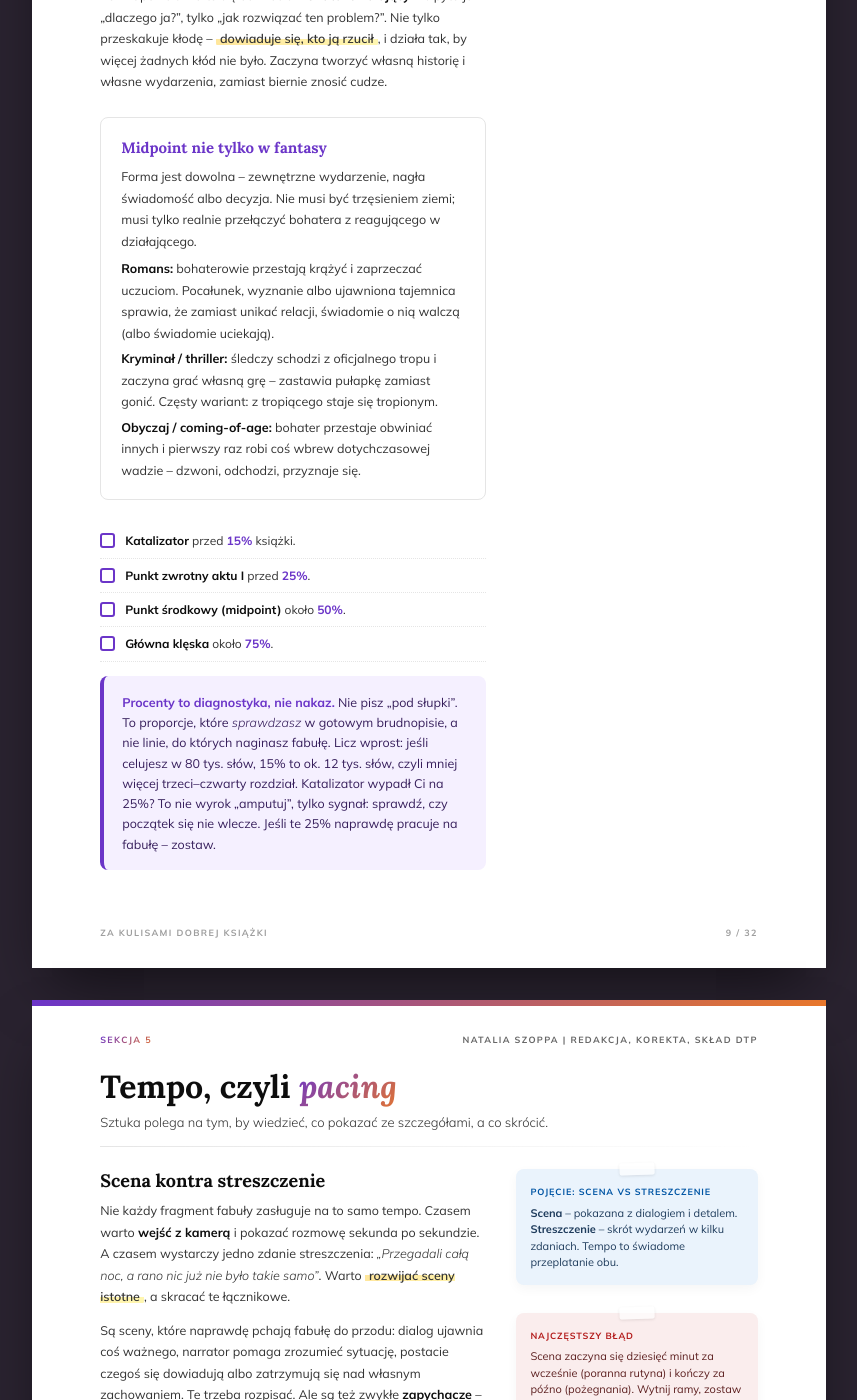
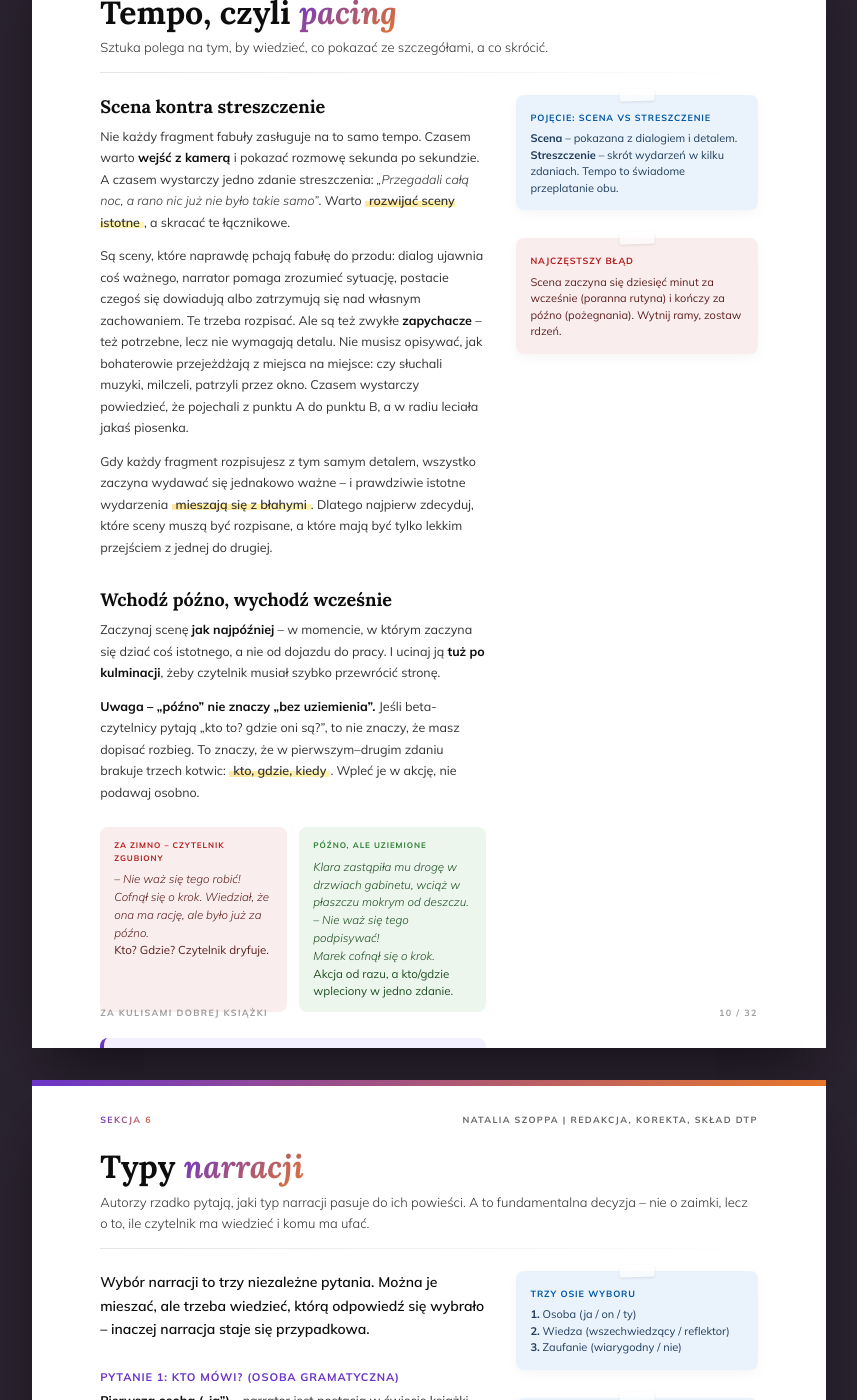
Before and after one commit to Bonnie00726/nataliaszoppa, a Jekyll site: the page Poradnik autora.html, which Jekyll copies as it is, in a window 1280 px wide and 1400 px high, scrolled down 10501 px. Shown: the whole window, without its empty margins (211-1068 px from the left). Built offline with Jekyll 4.4.1, drawn with Linux system fonts in a browser that asks for light colours; some of the changed text lies outside the part shown.

Commit message:
Update Poradnik autora.html

```diff
--- a/Poradnik autora.html
+++ b/Poradnik autora.html
@@ -47,10 +47,11 @@
   }
 
   /* ===================== STRONA (A4) ===================== */
+ /* ===================== STRONA (A4) ===================== */
   .page {
     width: 210mm;
-    min-height: 297mm;
-    height: auto;
+    height: 297mm; /* Zmiana z min-height na sztywną wysokość A4 */
+    max-height: 297mm;
     background: var(--paper);
     color: var(--ink);
     padding: 18mm 18mm 16mm;
@@ -58,8 +59,11 @@
     box-shadow: 0 30px 60px -20px rgba(0,0,0,.6);
     page-break-after: always;
     break-after: page;
+    page-break-inside: avoid; /* Zapobiega łamaniu strony w środku sekcji */
+    break-inside: avoid;
     display: flex;
     flex-direction: column;
+    overflow: hidden; /* Gwarantuje, że strona nie rozciągnie się w dół */
   }
   .page::before {
     content: '';
@@ -263,12 +267,36 @@
   .workflow.compact .wf-body p { font-size: 11px; line-height: 1.45; }
   .wf-tag { display: inline-block; font-family: var(--sans); font-size: 8px; font-weight: 800; letter-spacing: 0.1em; text-transform: uppercase; color: var(--grad-start); margin-left: 6px; vertical-align: middle; }
 
-  @page { size: A4; margin: 0; }
+ @page {
+    size: A4;
+    margin: 0; /* Wyłączamy marginesy przeglądarki, używamy paddingu z .page */
+  }
+
   @media print {
-    html, body { background: #fff; }
+    html, body {
+      background: #fff;
+      width: 100%;
+      height: 100%;
+      margin: 0;
+      padding: 0;
+    }
     .doc { padding: 0; gap: 0; }
-    .page { box-shadow: none; margin: 0; -webkit-print-color-adjust: exact; print-color-adjust: exact; }
-    .grad-type { background: none !important; -webkit-text-fill-color: var(--grad-start) !important; color: var(--grad-start) !important; background-clip: initial !important; }
+    .page {
+      box-shadow: none;
+      margin: 0;
+      width: 210mm;
+      height: 297mm;
+      -webkit-print-color-adjust: exact;
+      print-color-adjust: exact;
+      /* Minimalne zmniejszenie skali w druku zapobiega ucinaniu ostatnich linii */
+      zoom: 0.99;
+    }
+    .grad-type {
+      background: none !important;
+      -webkit-text-fill-color: var(--grad-start) !important;
+      color: var(--grad-start) !important;
+      background-clip: initial !important;
+    }
   }
 </style>
 </head>
```
